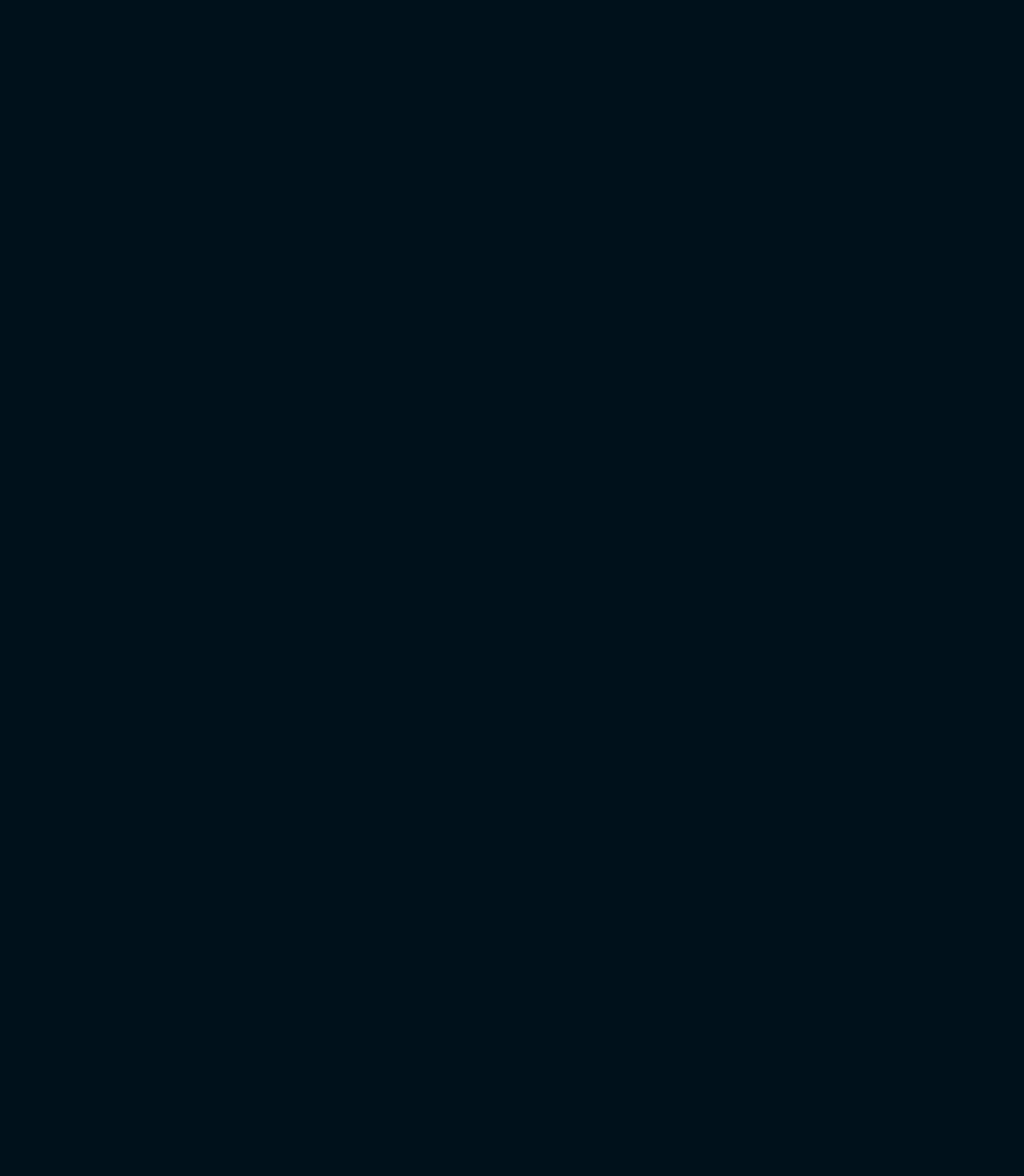
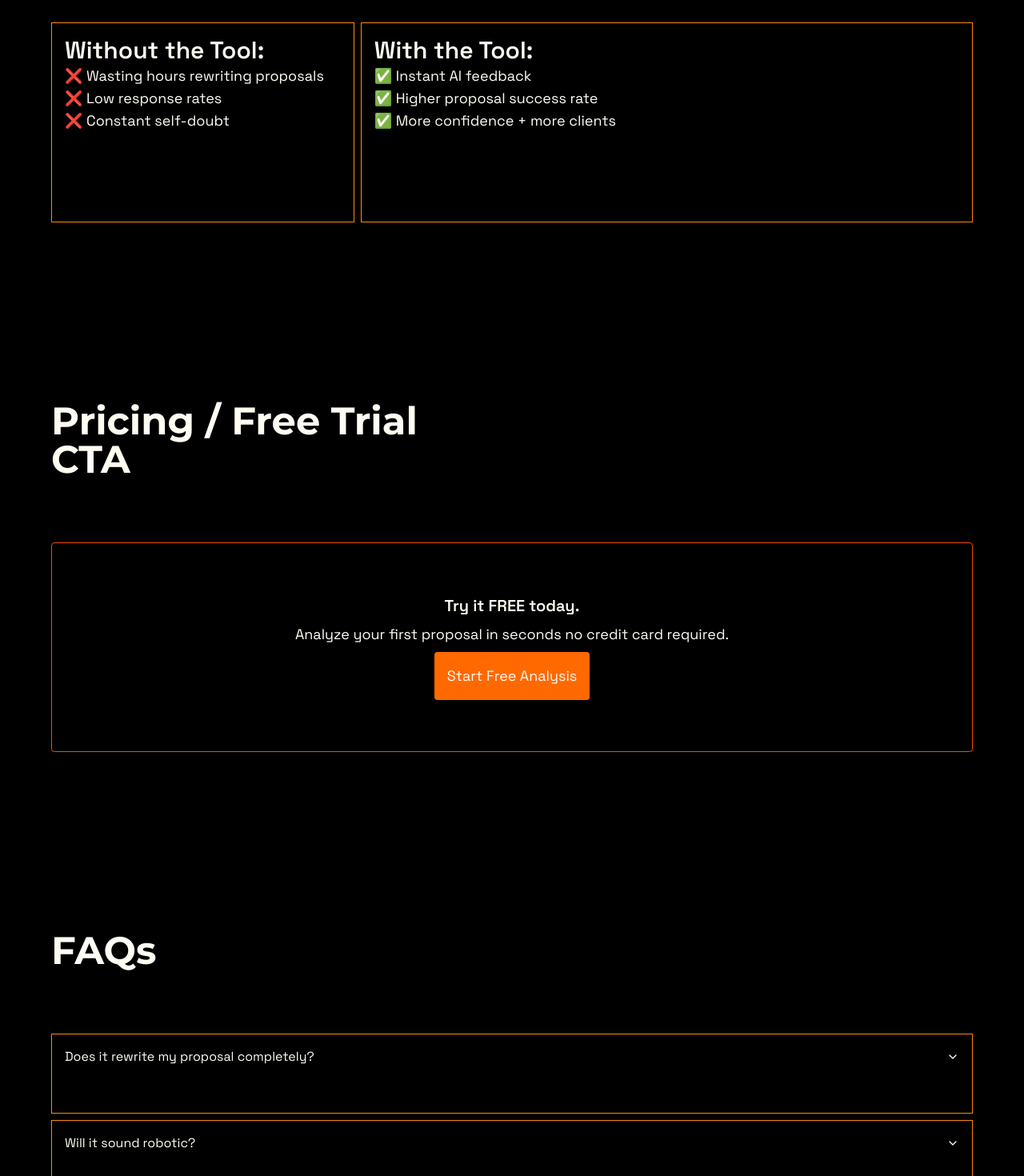
Before and after one commit to GhulamMuhammad-dev/proposalAnalyzerTools, a Next.js app: page / in a window 1280 px wide. Shown: the part 4660-6130 px from the top of the page at 80% size. Before the commit the page ends 4400 px from the top, so only its background shows below. Built offline with nearby package versions, Linux system fonts and the light colour scheme.

Commit message:
Add new sections

```diff
--- a/app/page.jsx
+++ b/app/page.jsx
@@ -9,6 +9,9 @@
 import Freelancer from "@/components/Freelancer";
 import BeforeAfter from "@/components/BeforeAfter";
 import Testimonials from "@/components/Testimonials";
+import WithoutVsWith from "../components/WithoutVsWith";
+import PricingCTA from "@/components/PricingCTA";
+import FAQs from "@/components/FAQ";
 
 
 export default function Home() {
@@ -19,6 +22,9 @@
      <Freelancer />
      <BeforeAfter />
      <Testimonials />
+     <WithoutVsWith />
+     <PricingCTA />
+     <FAQs />
 
      {/* <Grid /> */}
      {/* <CustomGrid /> */}
--- /dev/null
+++ b/components/FAQ.jsx
@@ -0,0 +1,60 @@
+'use client'
+import React, { useState } from "react";
+import { FiChevronDown, FiChevronUp } from "react-icons/fi";
+
+function FAQs() {
+  const faqs = [
+    {
+      question: "Does it rewrite my proposal completely?",
+      answer:
+        "No. You keep full control. The AI gives suggestions and an optimized version—you decide what to use.",
+    },
+    {
+      question: "Will it sound robotic?",
+      answer:
+        "No. Our AI is trained to keep proposals natural, client-friendly, and human.",
+    },
+    {
+      question: "Do I need to give my Upwork login?",
+      answer:
+        "Never. Just paste your text—we don’t need any account access.",
+    },
+  ];
+
+  const [openIndex, setOpenIndex] = useState(null);
+
+  const toggleFAQ = (index) => {
+    setOpenIndex(openIndex === index ? null : index);
+  };
+
+  return (
+    <section className="section-class">
+      <div className="section-container">
+        <header className="section-header">
+          <h2 className="body-heading">FAQs</h2>
+        </header>
+
+        <ul className={`grid gap-2 relative grid-rows-[${faqs.length}] w-full`}>
+          {faqs.map((faq, index) => (
+            <li key={index} className="basic-card-class md:h-[100px]">
+              <button
+                onClick={() => toggleFAQ(index)}
+                className="flex justify-between items-center w-full"
+              >
+                <span>{faq.question}</span>
+                {openIndex === index ? (
+                  <FiChevronUp className="icon-class" />
+                ) : (
+                  <FiChevronDown className="icon-class" />
+                )}
+              </button>
+              {openIndex === index && <p>{faq.answer}</p>}
+            </li>
+          ))}
+        </ul>
+      </div>
+    </section>
+  );
+}
+
+export default FAQs;
--- /dev/null
+++ b/components/PricingCTA.jsx
@@ -0,0 +1,20 @@
+import React from "react";
+
+function PricingCTA() {
+  return (
+    <section className="section-class">
+    <div className="section-container">
+      <header className="section-header">
+        <h2 className="body-heading">Pricing / Free Trial CTA</h2>
+      </header>
+      <div className="flex flex-col border-orange-600 border rounded w-full items-center py-16 gap-2">
+      <p className="text-xl font-semibold">Try it FREE today.</p>
+      <p className="text-lg text-center">Analyze your first proposal in seconds no credit card required.</p>
+      <button className="bg-orange-500 p-4 rounded text-lg cursor-pointer">Start Free Analysis</button>
+      </div>
+      </div>
+    </section>
+  );
+}
+
+export default PricingCTA;
--- /dev/null
+++ b/components/WithoutVsWith.jsx
@@ -0,0 +1,49 @@
+import React from "react";
+
+function WithoutVsWith() {
+  const withoutTool = [
+    "❌ Wasting hours rewriting proposals",
+    "❌ Low response rates",
+    "❌ Constant self-doubt",
+  ];
+
+  const withTool = [
+    "✅ Instant AI feedback",
+    "✅ Higher proposal success rate",
+    "✅ More confidence + more clients",
+  ];
+
+  return (
+    <section className="section-class">
+    <div className="section-container ">
+      <header className="section-header">
+        <h2 className="body-heading ">Without vs. With Proposal Analyzer</h2>
+      </header>
+
+      <div className="grid w-full  relative gap-2 md:grid-cols-3">
+        {/* Without Tool */}
+        <div className="basic-card-class ">
+          <h3 className="text-2xl font-semibold sm:text-3xl">Without the Tool:</h3>
+          <ul>
+            {withoutTool.map((item, index) => (
+              <li key={index} className="text-lg ">{item}</li>
+            ))}
+          </ul>
+        </div>
+
+        {/* With Tool */}
+        <div className="basic-card-class md:col-span-2">
+          <h3 className="text-2xl font-semibold sm:text-3xl">With the Tool:</h3>
+          <ul>
+            {withTool.map((item, index) => (
+              <li key={index} className="text-lg ">{item}</li>
+            ))}
+          </ul>
+        </div>
+      </div>
+      </div>
+    </section>
+  );
+}
+
+export default WithoutVsWith;
```
